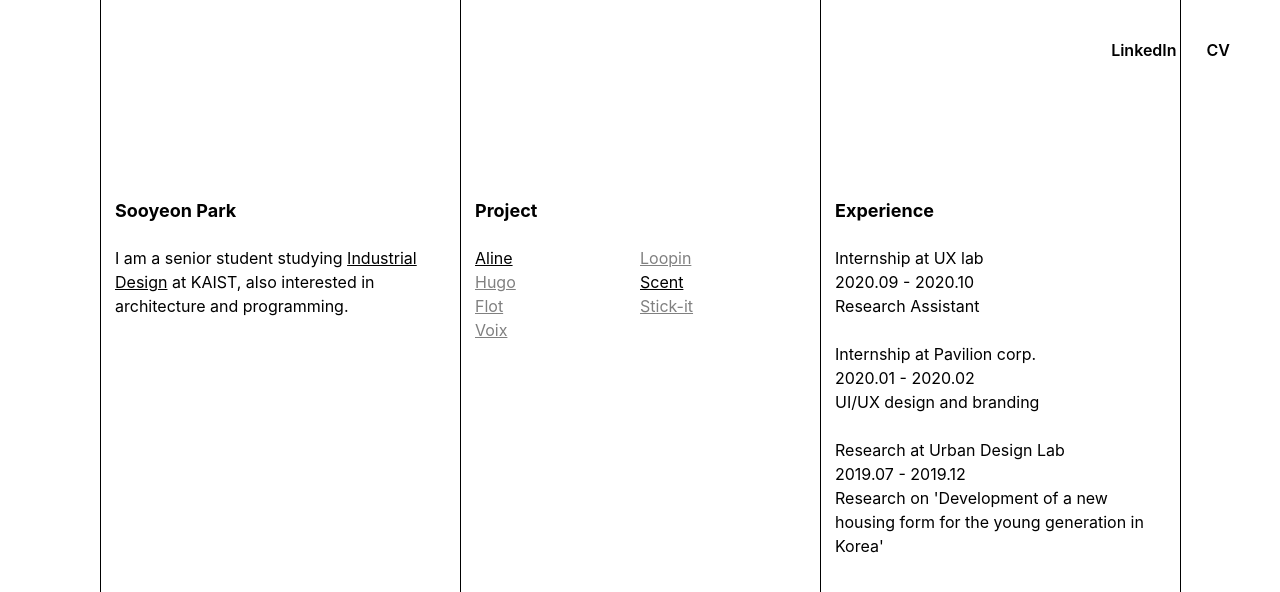
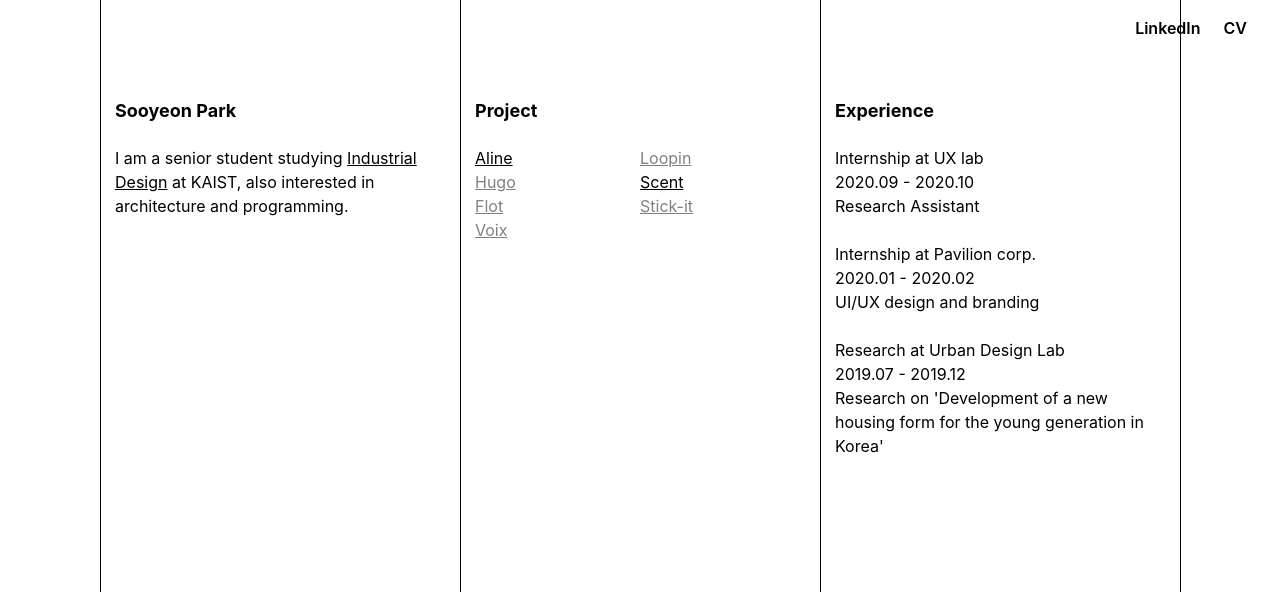
Before and after one commit to syn7515/syn7515.github.io, a React (Create React App) app: page /#/ in a window 1280 px wide. Shown: the top 592 px of the page. Built offline with nearby package versions, Linux system fonts and the light colour scheme.

Commit message:
navigation update

```diff
--- a/src/components/Navigation.css
+++ b/src/components/Navigation.css
@@ -2,8 +2,8 @@
     position: fixed;
     width: 100%;
     max-width: 1080px;
-    top: 20px;
-    right: 20px;
+    top: 0px;
+    right:5px;
     display: flex;
     flex-direction: row;
     justify-content: flex-end;
@@ -16,9 +16,9 @@
     font-size: 16px;
     text-align: center;
     font-weight: 600;
-    margin: 10px
+    margin: 8px
   }
 
   .nav a:not(:last-child) {
-    margin-right: 20px;
+    margin-right: 15px;
   }
--- a/src/routes/Home.css
+++ b/src/routes/Home.css
@@ -13,12 +13,15 @@
 
 .grid-container{
   height: 100vh;
+  display: flex;
+  justify-content: center;
 }
+
 
 .grid-item{
   padding-left: 15px;
   padding-right: 15px;
-  padding-top: 200px;
+  padding-top: 100px;
 }
 
 .text-category{
--- a/src/routes/Home.js
+++ b/src/routes/Home.js
@@ -20,7 +20,7 @@ function Home()  {
 
     return(
         <div className="Home" style={{marginTop: 0, marginBottom: 0}}>
-            <Grid container className='grid-container' direction='row' justify='space-between' alignItems='stretch'>
+            <Grid container className='grid-container' direction='row' justify='space-between' alignItems='flex-start'>
                 <Divider classes={{root : classes.divider}} orientation="vertical" flexItem='true' style={{marginRight:"-1px"}}/>
                 <Grid item className='grid-item' xs={12} sm={4}>
                         <div className='text-category'>Sooyeon Park</div>
```
